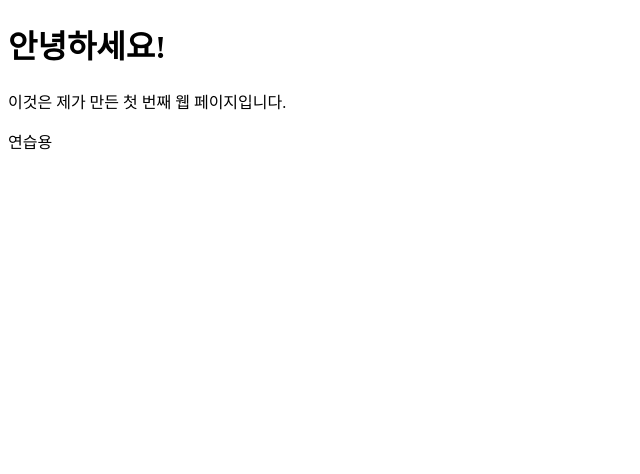
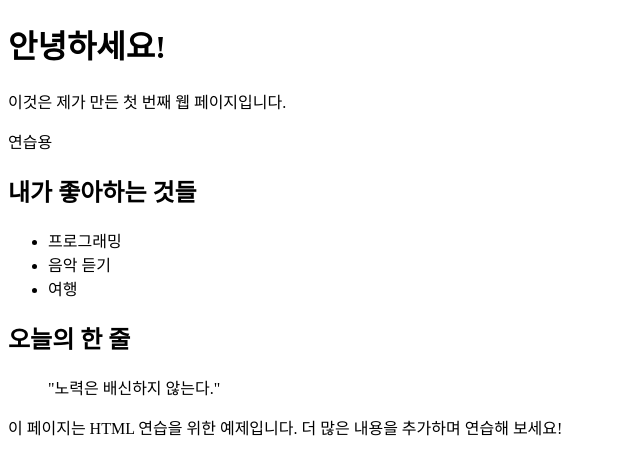
Before and after one commit to hoonzaklee/ktchill, a plain HTML site: page index.html in a window 1280 px wide. Shown: the whole page, without its empty margins (0-640 px from the left). Drawn offline with Linux system fonts and the light colour scheme.

Commit message:
Update index.html

```diff
--- a/index.html
+++ b/index.html
@@ -9,5 +9,20 @@
     <h1>안녕하세요!</h1>
     <p>이것은 제가 만든 첫 번째 웹 페이지입니다.</p>
     <p>연습용</p>
+
+    <!-- 새로운 내용 추가 -->
+    <h2>내가 좋아하는 것들</h2>
+    <ul>
+        <li>프로그래밍</li>
+        <li>음악 듣기</li>
+        <li>여행</li>
+    </ul>
+
+    <h2>오늘의 한 줄</h2>
+    <blockquote>
+        "노력은 배신하지 않는다."
+    </blockquote>
+
+    <p>이 페이지는 HTML 연습을 위한 예제입니다. 더 많은 내용을 추가하며 연습해 보세요!</p>
 </body>
 </html>
```
